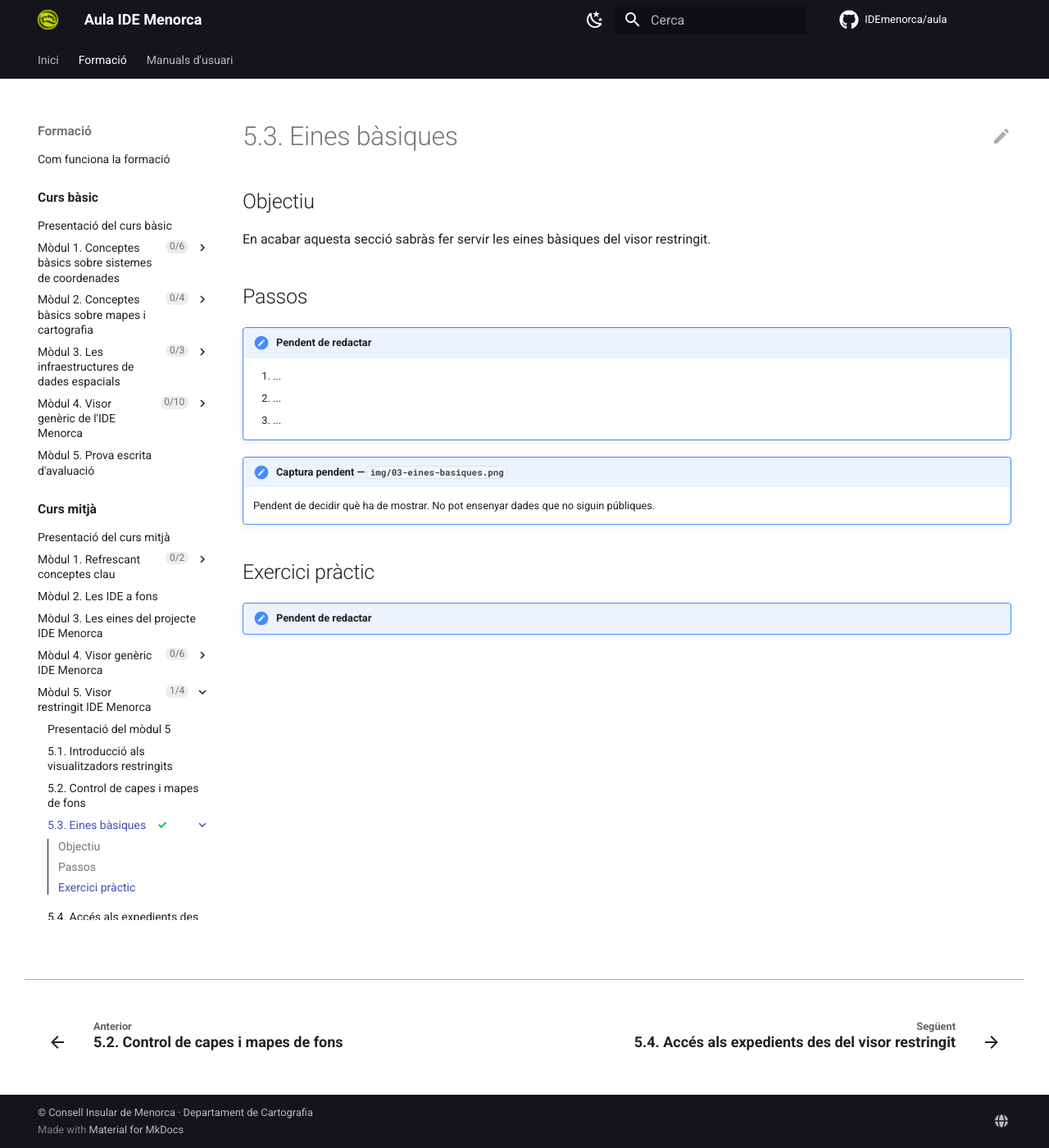
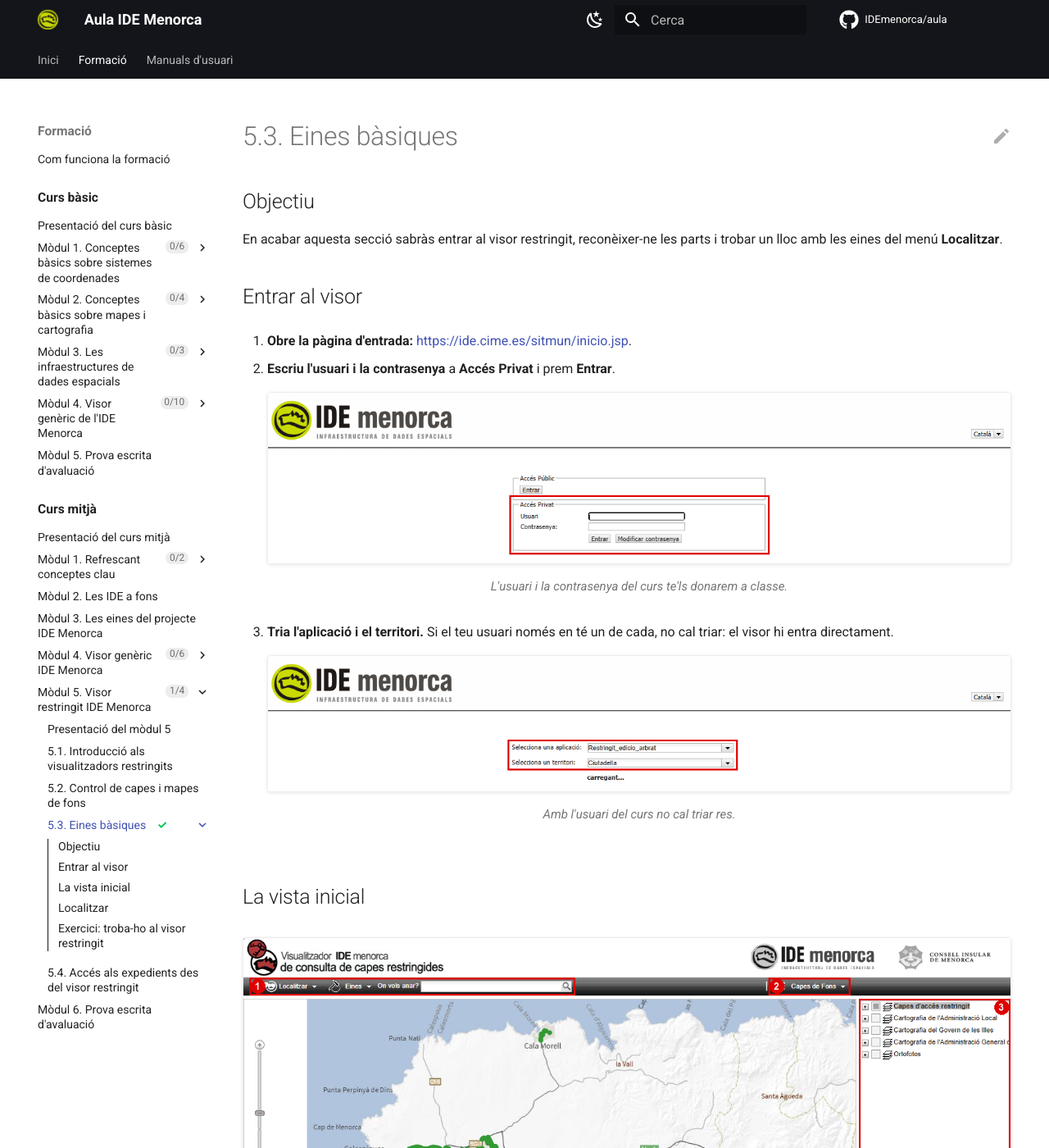
Before and after one commit to IDEmenorca/aula, an MkDocs documentation site: the page built from docs/formacio/mig/modul-5-visor-restringit/03-eines-basiques.md, in a window 1280 px wide and 1400 px high. Shown: the whole window at 82% size. Built offline with MkDocs 1.6.1 and Material for MkDocs 9.7.7, drawn with Linux system fonts in a browser that asks for light colours; comment, search, counter and statistics services are not loaded; some of the changed text lies outside the part shown.

Commit message:
Curs mitja 5.3: entrar al visor restringit, vista inicial i Localitzar
Co-Authored-By: Claude Opus 5.5 <noreply@anthropic.com>

```diff
--- a/docs/formacio/mig/modul-5-visor-restringit/03-eines-basiques.md
+++ b/docs/formacio/mig/modul-5-visor-restringit/03-eines-basiques.md
@@ -2,20 +2,91 @@
 
 ## Objectiu
 
-En acabar aquesta secció sabràs fer servir les eines bàsiques del visor
-restringit.
+En acabar aquesta secció sabràs entrar al visor restringit, reconèixer-ne les
+parts i trobar un lloc amb les eines del menú **Localitzar**.
 
-## Passos
+## Entrar al visor
 
-!!! note "Pendent de redactar"
-    1. ...
-    2. ...
-    3. ...
+1. **Obre la pàgina d'entrada:** <https://ide.cime.es/sitmun/inicio.jsp>.
 
-!!! note "Captura pendent — `img/03-eines-basiques.png`"
-    Pendent de decidir què ha de mostrar. No pot ensenyar dades que no
-    siguin públiques.
+2. **Escriu l'usuari i la contrasenya** a **Accés Privat** i prem **Entrar**.
 
-## Exercici pràctic
+    <figure markdown>
+      ![Pàgina d'entrada de l'IDE Menorca amb els quadres Accés Públic i Accés Privat; el d'Accés Privat, amb les caselles Usuari i Contrasenya i els botons Entrar i Modificar contrasenya, ressaltat](img/03-entrar.png){ .captura }
+      <figcaption>L'usuari i la contrasenya del curs te'ls donarem a classe.</figcaption>
+    </figure>
 
-!!! note "Pendent de redactar"
+3. **Tria l'aplicació i el territori.** Si el teu usuari només en té un de
+   cada, no cal triar: el visor hi entra directament.
+
+    <figure markdown>
+      ![Pantalla de selecció amb els desplegables Selecciona una aplicació, amb Restringit_edicio_arbrat, i Selecciona un territori, amb Ciutadella, i el missatge carregant](img/03-aplicacio.png){ .captura }
+      <figcaption>Amb l'usuari del curs no cal triar res.</figcaption>
+    </figure>
+
+## La vista inicial
+
+<figure markdown>
+  ![Vista inicial del visualitzador de consulta de capes restringides, amb quatre zones ressaltades i numerades: 1, els menús Localitzar i Eines i el quadre On vols anar?; 2, el menú Capes de Fons; 3, l'arbre de capes de la dreta; 4, la barra d'eines de baix amb l'escala](img/03-vista-inicial.png){ .captura }
+  <figcaption>Les parts del visor restringit.</figcaption>
+</figure>
+
+1. **A dalt a l'esquerra:** els menús **Localitzar** i **Eines**, i el quadre
+   **On vols anar?**, que és un cercador general.
+2. **A dalt a la dreta:** el menú **Capes de Fons**.
+3. **A la dreta:** l'arbre de capes, amb les pestanyes **Abre**, **Afegir
+   capes** i **Llegenda**.
+4. **A baix:** la barra d'eines i l'escala.
+
+## Localitzar
+
+El menú **Localitzar** té cinc eines. Cadascuna s'obre en una finestra petita
+damunt el mapa. Aquí en veurem quatre: la **Llista de Municipis** també hi és,
+però no la veurem.
+
+<figure markdown>
+  ![Menú Localitzar desplegat, ressaltat amb el número 1, amb les opcions Infraestructures i equipaments, Llista de Municipis, Guia de carrers, Topònims i Localització de coordenades; al costat, la finestra Infraestructures i equipaments, ressaltada amb el número 2, amb la cerca salut i dos centres de salut a la llista](img/03-localitzar-infraestructures.png){ .captura }
+  <figcaption>El menú Localitzar i la cerca d'infraestructures i equipaments.</figcaption>
+</figure>
+
+| Eina | Per trobar... | Com |
+|---|---|---|
+| **Infraestructures i equipaments** | Un equipament | Escriu el nom a **Nom a buscar** i prem **Cerca**. Marca'n un o més a la llista i prem **Centrar**: el mapa t'hi porta i els marca. **Tots** els marca tots |
+| **Guia de carrers** | Una adreça | Municipi, nucli, carrer i portal. Cada nivell té el seu botó **Centrar** |
+| **Topònims** | Un lloc pel seu nom | Escriu-ne un tros, tria'l de la llista i prem **Centrar**. A la llista hi surt el nom, el tipus i el municipi |
+| **Localització de coordenades** | Un punt | Escriu la X i la Y en ETRS89 31N i prem **Accepta** |
+
+!!! tip "Només t'hi porta"
+    Llevat d'**Infraestructures i equipaments**, aquestes eines no deixen cap
+    marca al mapa: només t'hi porten.
+
+<div class="figures-costat" markdown>
+<figure markdown>
+  ![Finestra Guia de carrers amb municipi Ciutadella, nucli Cala Blanca, carrer Baladre, passatge, i portal 10, cadascun amb el botó Centrar](img/03-localitzar-carrers.png){ .captura }
+  <figcaption>Guia de carrers</figcaption>
+</figure>
+<figure markdown>
+  ![Finestra Topònims amb sal escrit al quadre Nom a buscar i la llista de llocs que ho contenen, amb el nom, el tipus i el municipi](img/03-localitzar-toponims.png){ .captura }
+  <figcaption>Topònims</figcaption>
+</figure>
+<figure markdown>
+  ![Finestra Localització de coordenades amb les caselles X i Y en ETRS89 31N i el botó Accepta](img/03-localitzar-coordenades.png){ .captura }
+  <figcaption>Localització de coordenades</figcaption>
+</figure>
+</div>
+
+!!! info "Un sol sistema de referència"
+    Al visor restringit, les coordenades només es poden escriure en ETRS89 31N.
+    Al visor genèric en pots triar tres
+    ([4.6](../modul-4-visor-generic/06-localitzadors.md)).
+
+## Exercici: troba-ho al visor restringit
+
+- [ ] Entra al visor restringit amb l'usuari del curs.
+- [ ] **Infraestructures i equipaments**: cerca **salut**, marca el **Centre de
+  Salut Verge del Toro** i prem **Centrar**. A quin municipi és?
+- [ ] **Guia de carrers**: troba l'adreça de la teva feina.
+- [ ] **Topònims**: troba **Cala Cabra Salada**. De quin municipi és?
+- [ ] **Localització de coordenades**: ves a X 570261, Y 4433650. Quin far hi
+  trobes?
+- [ ] **On vols anar?**: escriu-hi el nom d'un lloc que coneguis.
```
Also changed, not shown: docs/formacio/mig/modul-5-visor-restringit/index.md (+3 -2 lines), docs/formacio/mig/modul-5-visor-restringit/img/03-aplicacio.png (added), docs/formacio/mig/modul-5-visor-restringit/img/03-entrar.png (added), docs/formacio/mig/modul-5-visor-restringit/img/03-localitzar-carrers.png (added), docs/formacio/mig/modul-5-visor-restringit/img/03-localitzar-coordenades.png (added), docs/formacio/mig/modul-5-visor-restringit/img/03-localitzar-infraestructures.png (added), docs/formacio/mig/modul-5-visor-restringit/img/03-localitzar-toponims.png (added), docs/formacio/mig/modul-5-visor-restringit/img/03-vista-inicial.png (added).
